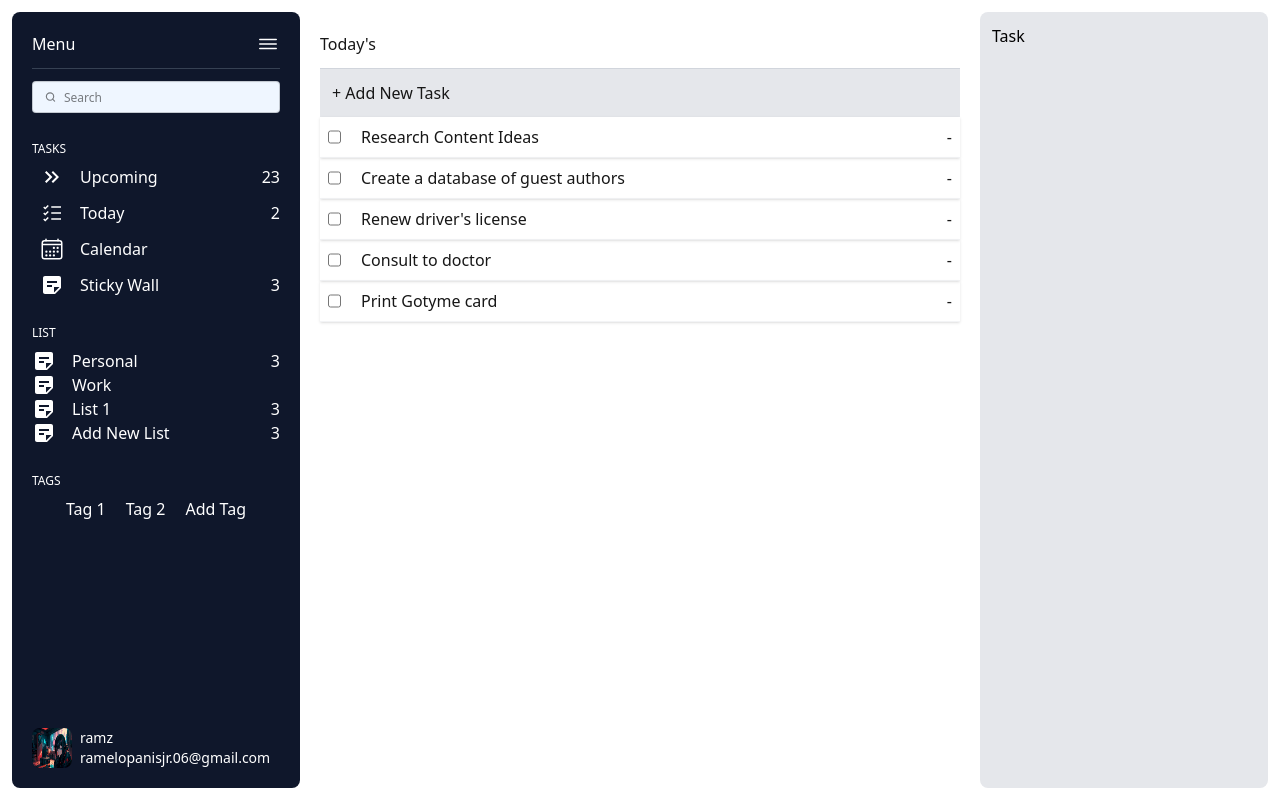
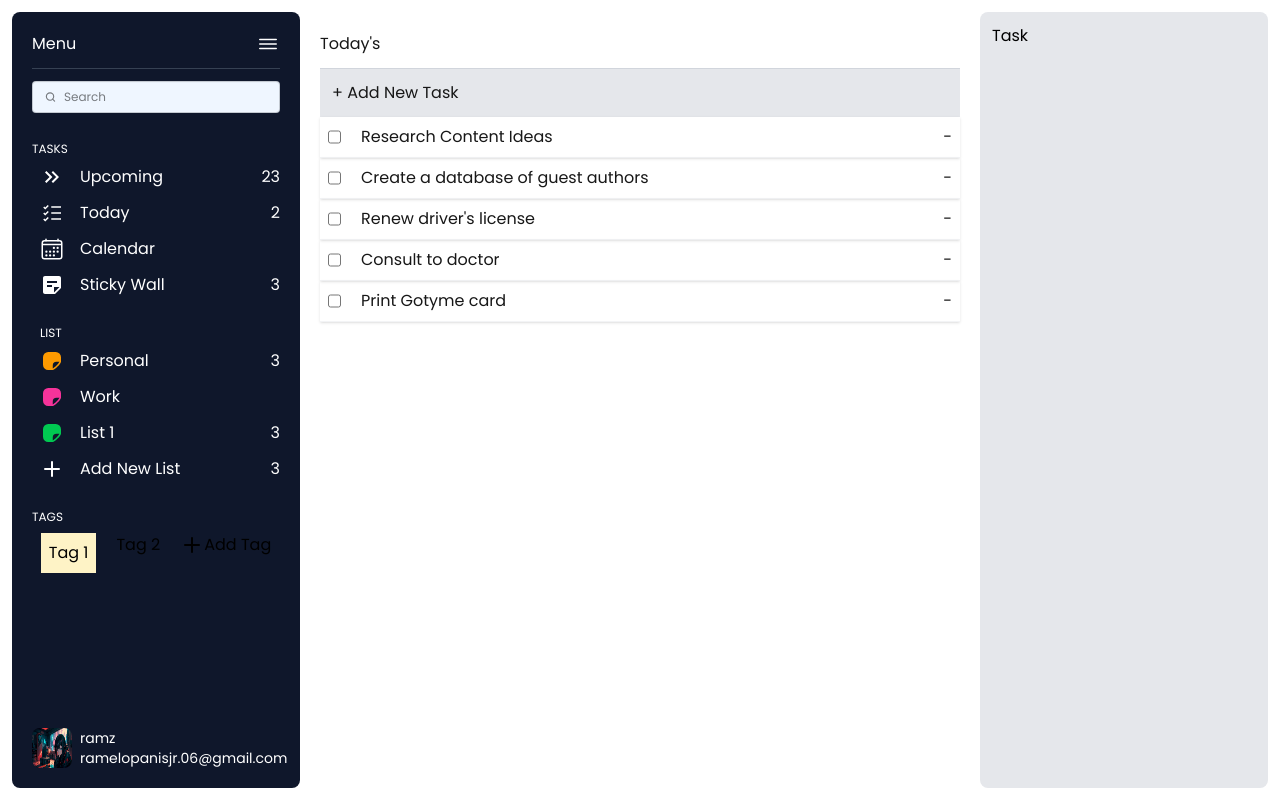
Before and after one commit to panisjr/todolist, a Next.js app: page / in a window 1280 px wide. Built offline with nearby package versions, Linux system fonts and the light colour scheme.

Commit message:
Add design

```diff
--- a/src/pages/component/menu.tsx
+++ b/src/pages/component/menu.tsx
@@ -3,6 +3,9 @@ import { IoIosMenu } from "react-icons/io";
 import { MdKeyboardDoubleArrowRight, MdStickyNote2 } from "react-icons/md";
 import { LiaListAlt } from "react-icons/lia";
 import { IoCalendarOutline } from "react-icons/io5";
+import { PiStickerFill } from "react-icons/pi";
+import { LuPlus } from "react-icons/lu";
+
 const Menu = () => {
   return (
     <>
@@ -71,46 +74,50 @@ const Menu = () => {
           </div>
           {/* Group 2 */}
           <div>
-            <p className="text-xs py-2">LIST</p>
+            <p className="text-xs py-2 pl-2">LIST</p>
             <div>
+              <div className="flex flex-col pl-2 space-y-3">
                 <div className="flex">
                   <button className="flex items-center w-full gap-4">
-                  <MdStickyNote2 className="text-2xl" /> Personal
+                    <PiStickerFill className="text-2xl text-amber-500" />{" "}
+                    Personal
                   </button>
                   <p>3</p>
                 </div>
                 <div className="flex">
                   <button className="flex items-center w-full gap-4">
-                  <MdStickyNote2 className="text-2xl" /> Work
+                    <PiStickerFill className="text-2xl text-pink-500" /> Work
                   </button>
                   <p></p>
                 </div>
                 <div className="flex">
                   <button className="flex items-center w-full gap-4">
-                  <MdStickyNote2 className="text-2xl" />List 1
+                    <PiStickerFill className="text-2xl text-green-500" />
+                    List 1
                   </button>
                   <p>3</p>
                 </div>
                 <div className="flex">
                   <button className="flex items-center w-full gap-4">
-                  <MdStickyNote2 className="text-2xl" /> Add New List
+                    <LuPlus className="text-2xl" /> Add New List
                   </button>
                   <p>3</p>
+                </div>
               </div>
             </div>
           </div>
           {/* Group 3 */}
           <div>
             <p className="text-xs py-2">TAGS</p>
-            <div className="flex flex-row items-align justify-center gap-5">
-              <div>
+            <div className="flex flex-row items-align justify-center gap-5 text-black">
+              <div className="bg-amber-100 p-2">
                 <p>Tag 1</p>
               </div>
               <div>
                 <p>Tag 2</p>
               </div>
-              <div>
-                <p>Add Tag</p>
+              <div className="flex">
+              <LuPlus className="text-2xl" /> <p>Add Tag</p>
               </div>
             </div>
           </div>
--- a/src/pages/index.tsx
+++ b/src/pages/index.tsx
@@ -13,7 +13,7 @@ export default function Home() {
   return (
     <>
     {/* ${poppins.classname} */}
-      <div className={` font-sans p-3 flex h-screen items-center`}>
+      <div className={`${poppins.className} font-sans p-3 flex h-screen items-center`}>
         <Menu />
         <Content/>
         <Task/>
```
Also changed, not shown: public/d.jpg (added). Lines whose indentation alone changed are shown as unchanged.
